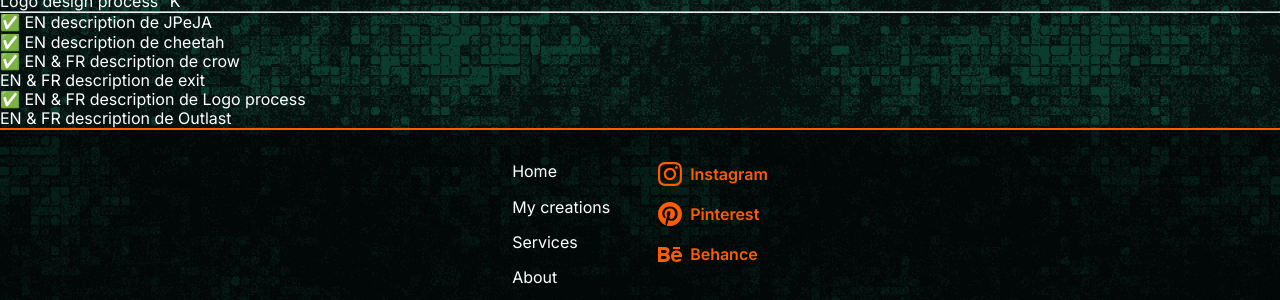
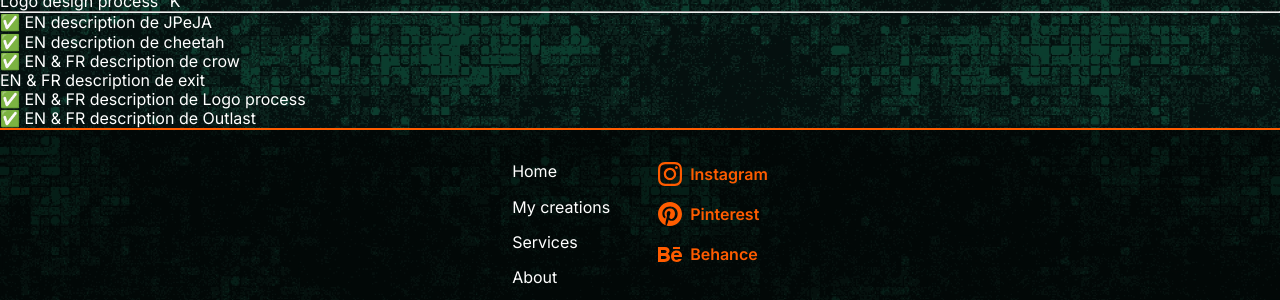
Before and after one commit to 7Nautilus/ropat-portfolio, a Jekyll site: the page built from TODO.md, in a window 1280 px wide and 1340 px high. Shown: the part 920-1220 px from the top of the window. Built offline with Jekyll 4.4.1, drawn with Linux system fonts in a browser that asks for light colours; our own code applies the rules of GitHub Pages for plain Markdown files.

```diff
--- a/TODO.md
+++ b/TODO.md
@@ -61,4 +61,4 @@ Pour ajouter un projet :
 - ✅ EN & FR description de crow
 - EN & FR description de exit
 - ✅ EN & FR description de Logo process
-- EN & FR description de Outlast
+- ✅ EN & FR description de Outlast
```
